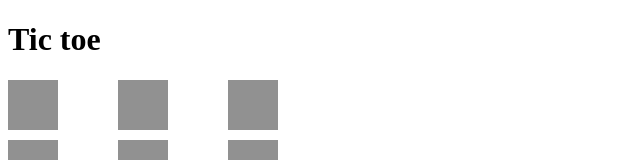
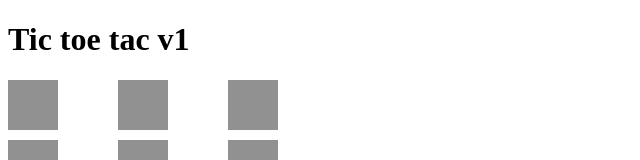
Before and after one commit to codethrx/tictactoereact, a React (Create React App) app: page / in a window 1280 px wide. Shown: the top 160 px of the page, without its empty margins (0-640 px from the left). Built offline with nearby package versions, Linux system fonts and the light colour scheme.

Commit message:
title updated

```diff
--- a/src/App.js
+++ b/src/App.js
@@ -10,7 +10,7 @@ export default function App() {
   const playerProps = { winner, icon };
   return (
     <div>
-      <h1>Tic toe</h1>
+      <h1>Tic toe tac v1</h1>
       <Grid {...gridProps} />
       <Player {...playerProps} />
     </div>
```
